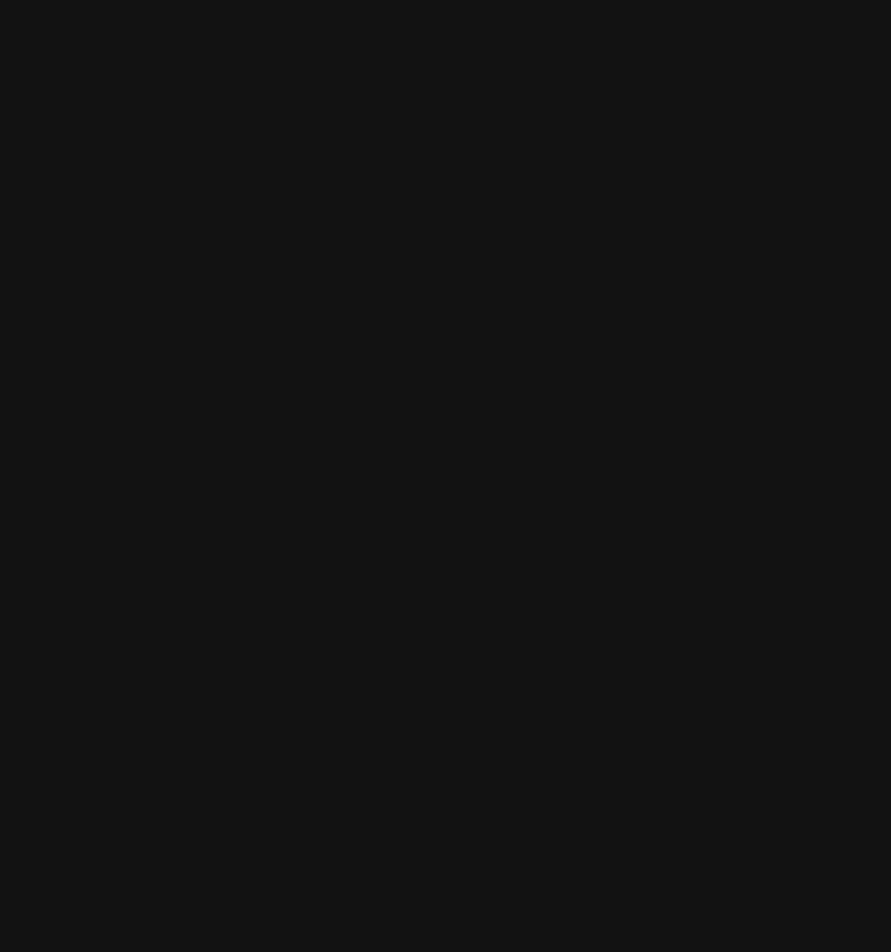
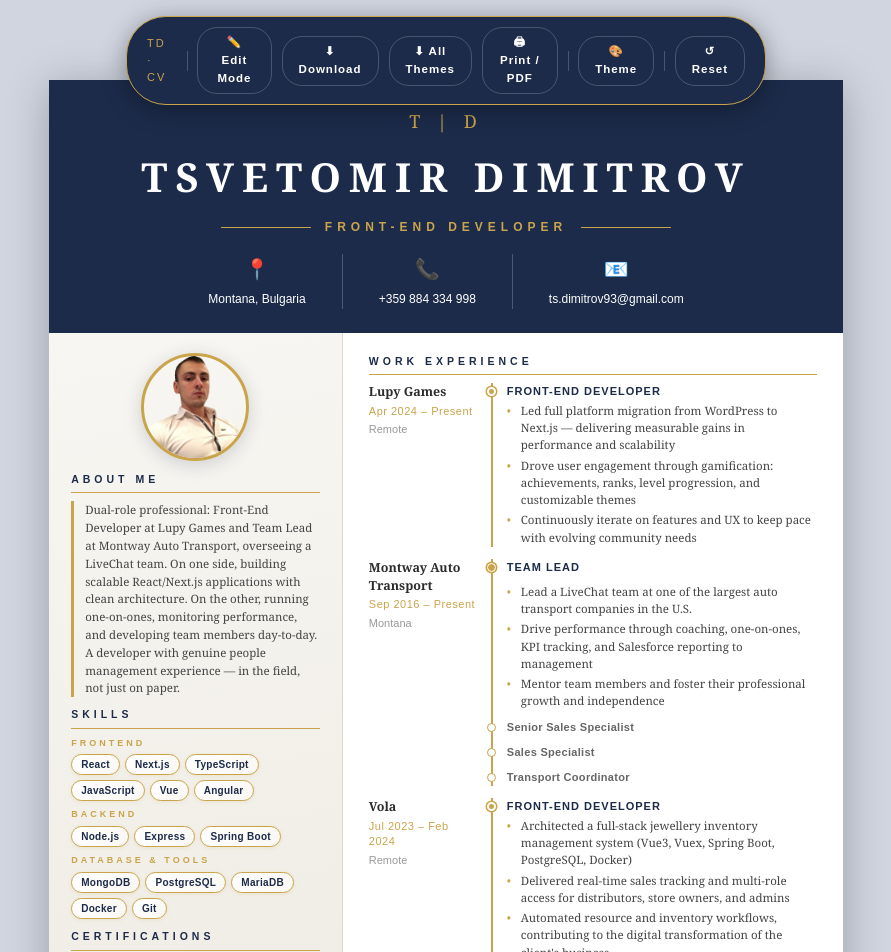
Before and after one commit to dimitrov93/resume, a React (Vite) app: page /build-cv-hidden in a window 1280 px wide. Before the commit this address had no page. Shown: the top 952 px of the page, without its empty margins (194-1085 px from the left). Before the commit the page ends 800 px from the top, so only its background shows below. Built offline with nearby package versions, Linux system fonts and the light colour scheme.

Commit message:
fixed date

```diff
--- a/src/App.tsx
+++ b/src/App.tsx
@@ -7,7 +7,7 @@
     <BrowserRouter>
       <Routes>
         <Route path="/" element={<Home />} />
-        <Route path="/cv-private-x7k2" element={<CvPage />} />
+        <Route path="/build-cv-hidden" element={<CvPage />} />
       </Routes>
     </BrowserRouter>
   )
--- a/src/pages/cv/CvPage.tsx
+++ b/src/pages/cv/CvPage.tsx
@@ -506,7 +506,7 @@
               <div className="job">
                 <div className="job-meta">
                   <div className="company">Vola</div>
-                  <div className="period">Jul 2023 – Present</div>
+                  <div className="period">Jul 2023 – Feb 2024</div>
                   <div className="location">Remote</div>
                 </div>
                 <div className="job-content">
```
